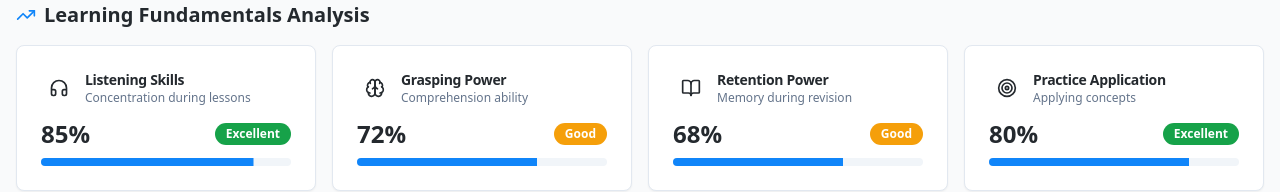
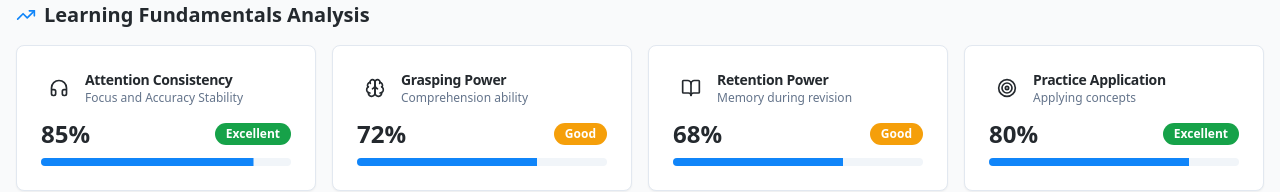
Before and after one commit to arhamsancheti/cognito-growth, a React (Vite) app: page / in a window 1280 px wide. Shown: the part 450-642 px from the top of the page. Built offline with nearby package versions, Linux system fonts and the light colour scheme; the HTML template or start-up script is replaced by a standard one.

Commit message:
Refactor: Rename "Listening" skill

```diff
--- a/src/components/AnalyticsDashboard.tsx
+++ b/src/components/AnalyticsDashboard.tsx
@@ -11,10 +11,10 @@ interface AnalyticsDashboardProps {
 
 const AnalyticsDashboard = ({ onBack }: AnalyticsDashboardProps) => {
   const weeklyProgress = [
-    { week: "Week 1", listening: 65, grasping: 70, retention: 60, application: 55 },
-    { week: "Week 2", listening: 72, grasping: 75, retention: 68, application: 62 },
-    { week: "Week 3", listening: 78, grasping: 80, retention: 75, application: 70 },
-    { week: "Week 4", listening: 82, grasping: 85, retention: 80, application: 75 }
+    { week: "Week 1", attentionConsistency: 65, grasping: 70, retention: 60, application: 55 },
+    { week: "Week 2", attentionConsistency: 72, grasping: 75, retention: 68, application: 62 },
+    { week: "Week 3", attentionConsistency: 78, grasping: 80, retention: 75, application: 70 },
+    { week: "Week 4", attentionConsistency: 82, grasping: 85, retention: 80, application: 75 }
   ];
 
   const achievements = [
@@ -89,15 +89,15 @@ const AnalyticsDashboard = ({ onBack }: AnalyticsDashboardProps) => {
                   <div key={index} className="space-y-3">
                     <h4 className="font-medium flex items-center justify-between">
                       <span>{week.week}</span>
-                      <Badge variant="outline">{Math.round((week.listening + week.grasping + week.retention + week.application) / 4)}% avg</Badge>
+                      <Badge variant="outline">{Math.round((week.attentionConsistency + week.grasping + week.retention + week.application) / 4)}% avg</Badge>
                     </h4>
                     <div className="grid grid-cols-1 md:grid-cols-4 gap-4">
                       <div className="space-y-2">
                         <div className="flex justify-between text-sm">
-                          <span>Listening</span>
-                          <span>{week.listening}%</span>
+                          <span>Attention Consistency</span>
+                          <span>{week.attentionConsistency}%</span>
                         </div>
-                        <Progress value={week.listening} className="h-2" />
+                        <Progress value={week.attentionConsistency} className="h-2" />
                       </div>
                       <div className="space-y-2">
                         <div className="flex justify-between text-sm">
--- a/src/components/AssessmentInterface.tsx
+++ b/src/components/AssessmentInterface.tsx
@@ -193,8 +193,8 @@ const AssessmentInterface = ({ onBack }: AssessmentInterfaceProps) => {
                 <h4 className="font-semibold">Learning Fundamentals</h4>
                 <div className="space-y-2 text-sm">
                   <div className="flex justify-between">
-                    <span>Listening Skills</span>
-                    <Badge className="bg-fundamentals-listening text-white">85%</Badge>
+                    <span>Attention Consistency</span>
+                    <Badge className="bg-fundamentals-attention-consistency text-white">85%</Badge>
                   </div>
                   <div className="flex justify-between">
                     <span>Grasping Power</span>
--- a/src/components/LearningDashboard.tsx
+++ b/src/components/LearningDashboard.tsx
@@ -9,7 +9,7 @@ interface StudentProfile {
   grade: string;
   overallScore: number;
   fundamentals: {
-    listening: number;
+    attentionConsistency: number;
     grasping: number;
     retention: number;
     application: number;
@@ -30,7 +30,7 @@ interface LearningDashboardProps {
 
 const LearningDashboard = ({ student, onStartAssessment, onStartPractice }: LearningDashboardProps) => {
   const fundamentalsData = [
-    { name: "Listening Skills", icon: Headphones, value: student.fundamentals.listening, color: "fundamentals-listening", description: "Concentration during lessons" },
+    { name: "Attention Consistency", icon: Headphones, value: student.fundamentals.attentionConsistency, color: "fundamentals-attention-consistency", description: "Focus and Accuracy Stability" },
     { name: "Grasping Power", icon: Brain, value: student.fundamentals.grasping, color: "fundamentals-grasping", description: "Comprehension ability" },
     { name: "Retention Power", icon: BookOpen, value: student.fundamentals.retention, color: "fundamentals-retention", description: "Memory during revision" },
     { name: "Practice Application", icon: Target, value: student.fundamentals.application, color: "fundamentals-application", description: "Applying concepts" }
--- a/src/components/PracticeMode.tsx
+++ b/src/components/PracticeMode.tsx
@@ -22,7 +22,7 @@ const PracticeMode = ({ onBack }: PracticeModeProps) => {
   ];
 
   const practiceStrengths = [
-    { fundamental: "Listening Skills", weakness: "Medium", color: "fundamentals-listening", improvement: "+12%" },
+    { fundamental: "Attention Consistency", weakness: "Medium", color: "fundamentals-attention-consistency", improvement: "+12%" },
     { fundamental: "Grasping Power", weakness: "Low", color: "fundamentals-grasping", improvement: "+8%" },
     { fundamental: "Retention Power", weakness: "High", color: "fundamentals-retention", improvement: "+5%" },
     { fundamental: "Practice Application", weakness: "Medium", color: "fundamentals-application", improvement: "+15%" }
--- a/src/components/TeacherDashboard.tsx
+++ b/src/components/TeacherDashboard.tsx
@@ -33,7 +33,7 @@ const TeacherDashboard = ({ onBack }: TeacherDashboardProps) => {
       recentActivity: "2 hours ago",
       weakAreas: ["Application"],
       status: "excellent",
-      fundamentals: { listening: 95, grasping: 90, retention: 88, application: 85 }
+      fundamentals: { attentionConsistency: 95, grasping: 90, retention: 88, application: 85 }
     },
     {
       id: 2,
@@ -41,9 +41,9 @@ const TeacherDashboard = ({ onBack }: TeacherDashboardProps) => {
       overallScore: 78,
       trend: "stable",
       recentActivity: "5 hours ago",
-      weakAreas: ["Retention", "Listening"],
+      weakAreas: ["Retention", "Attention Consistency"],
       status: "good",
-      fundamentals: { listening: 70, grasping: 85, retention: 72, application: 80 }
+      fundamentals: { attentionConsistency: 70, grasping: 85, retention: 72, application: 80 }
     },
     {
       id: 3,
@@ -53,7 +53,7 @@ const TeacherDashboard = ({ onBack }: TeacherDashboardProps) => {
       recentActivity: "1 day ago",
       weakAreas: ["Grasping", "Retention", "Application"],
       status: "attention",
-      fundamentals: { listening: 60, grasping: 40, retention: 35, application: 45 }
+      fundamentals: { attentionConsistency: 60, grasping: 40, retention: 35, application: 45 }
     },
     {
       id: 4,
@@ -61,9 +61,9 @@ const TeacherDashboard = ({ onBack }: TeacherDashboardProps) => {
       overallScore: 85,
       trend: "up",
       recentActivity: "30 min ago",
-      weakAreas: ["Listening"],
+      weakAreas: ["Attention Consistency"],
       status: "excellent",
-      fundamentals: { listening: 75, grasping: 90, retention: 88, application: 87 }
+      fundamentals: { attentionConsistency: 75, grasping: 90, retention: 88, application: 87 }
     },
     {
       id: 5,
@@ -73,7 +73,7 @@ const TeacherDashboard = ({ onBack }: TeacherDashboardProps) => {
       recentActivity: "3 hours ago",
       weakAreas: ["Application", "Grasping"],
       status: "improving",
-      fundamentals: { listening: 70, grasping: 55, retention: 75, application: 48 }
+      fundamentals: { attentionConsistency: 70, grasping: 55, retention: 75, application: 48 }
     }
   ];
 
@@ -247,10 +247,10 @@ const TeacherDashboard = ({ onBack }: TeacherDashboardProps) => {
                       <div className="grid grid-cols-1 md:grid-cols-4 gap-4 mb-4">
                         <div className="space-y-1">
                           <div className="flex justify-between text-sm">
-                            <span>Listening</span>
-                            <span>{student.fundamentals.listening}%</span>
+                            <span>Attention Consistency</span>
+                            <span>{student.fundamentals.attentionConsistency}%</span>
                           </div>
-                          <Progress value={student.fundamentals.listening} className="h-2" />
+                          <Progress value={student.fundamentals.attentionConsistency} className="h-2" />
                         </div>
                         <div className="space-y-1">
                           <div className="flex justify-between text-sm">
@@ -406,9 +406,9 @@ const TeacherDashboard = ({ onBack }: TeacherDashboardProps) => {
                   </p>
                 </div>
                 <div className="p-4 border rounded-lg">
-                  <h4 className="font-medium">Listening Skills Workshop</h4>
+                  <h4 className="font-medium">Attention Consistency Workshop</h4>
                   <p className="text-sm text-muted-foreground mt-1">
-                    5 students show consistent listening challenges. A focused workshop could help improve concentration.
+                    5 students show consistent attention challenges. A focused workshop could help improve focus and accuracy.
                   </p>
                 </div>
                 <div className="p-4 border rounded-lg">
--- a/src/index.css
+++ b/src/index.css
@@ -33,7 +33,7 @@ All colors MUST be HSL.
     --warning-light: 38 90% 95%;
 
     /* Learning fundamentals colors */
-    --listening: 258 90% 66%;
+    --attention-consistency: 258 90% 66%;
     --grasping: 142 76% 36%;
     --retention: 38 92% 50%;
     --application: 210 95% 52%;
--- a/src/pages/Index.tsx
+++ b/src/pages/Index.tsx
@@ -19,7 +19,7 @@ const Index = () => {
     grade: "8th Grade",
     overallScore: 76,
     fundamentals: {
-      listening: 85,
+      attentionConsistency: 85,
       grasping: 72,
       retention: 68,
       application: 80
--- a/tailwind.config.ts
+++ b/tailwind.config.ts
@@ -59,7 +59,7 @@ export default {
           light: "hsl(var(--warning-light))",
         },
         fundamentals: {
-          listening: "hsl(var(--listening))",
+          attentionConsistency: "hsl(var(--attention-consistency))",
           grasping: "hsl(var(--grasping))",
           retention: "hsl(var(--retention))",
           application: "hsl(var(--application))",
```
